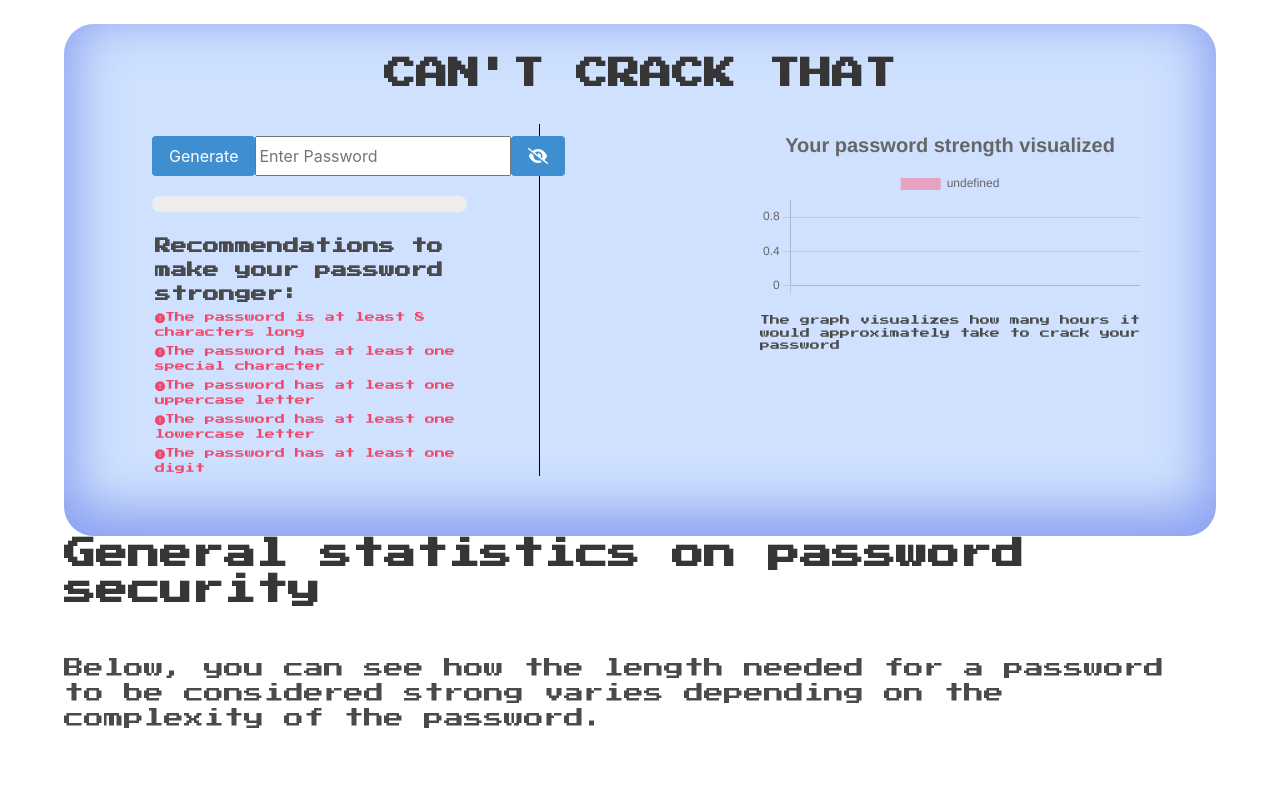
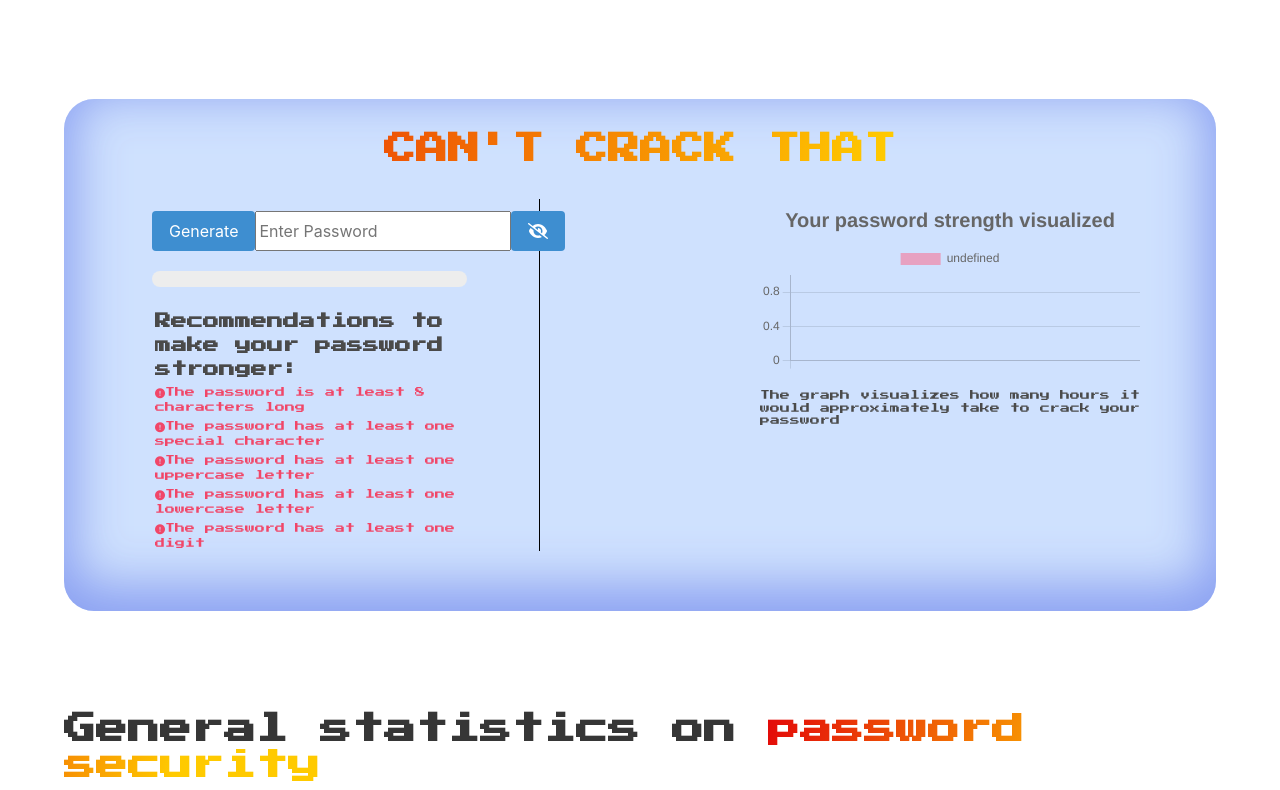
Before and after one commit to MoKhedim/conuhacks2023, a React (Create React App) app in the folder cantcrackthat/: page / in a window 1280 px wide. Shown: the top 790 px of the page. Built offline with nearby package versions, Linux system fonts and the light colour scheme.

Commit message:
css fixed

```diff
--- a/cantcrackthat/src/Components/Main.js
+++ b/cantcrackthat/src/Components/Main.js
@@ -14,7 +14,7 @@ function Main() {
     <div className="container pt-5 personal-font">
       <div className="main-container">
         <div className="our-title">
-          <h1 className="title"> CAN'T CRACK THAT </h1>
+          <h1 className="title personal-grad"> CAN'T CRACK THAT </h1>
         </div>
         <div className="parent-container">
           <div
--- a/cantcrackthat/src/Components/Stats.jsx
+++ b/cantcrackthat/src/Components/Stats.jsx
@@ -1,5 +1,5 @@
 //React component for the stats page
-import React, { Component } from 'react'
+import React, { Component } from "react";
 import {
   Chart as ChartJS,
   CategoryScale,
@@ -10,10 +10,10 @@ import {
   Tooltip,
   Legend,
   ArcElement,
-  } from 'chart.js';
-  import { Line } from 'react-chartjs-2';
-  import { Doughnut } from 'react-chartjs-2';
-  var zxcvbn = require('zxcvbn')
+} from "chart.js";
+import { Line } from "react-chartjs-2";
+import { Doughnut } from "react-chartjs-2";
+var zxcvbn = require("zxcvbn");
 
 ChartJS.register(
   CategoryScale,
@@ -31,30 +31,32 @@ export default function Stats() {
     responsive: true,
     plugins: {
       legend: {
-        position: 'top'
+        position: "top",
       },
       title: {
         display: true,
-        text: 'Days needed to crack a password by its length',
+        text: "Days needed to crack a password by its length",
         font: {
-          size: 25
-        }
+          size: 25,
+        },
       },
       options: {
         scales: {
-          x: [{
+          x: [
+            {
               scaleLabel: {
                 display: true,
-              labelString: 'Password length'
-            }
-          }],
+                labelString: "Password length",
+              },
+            },
+          ],
           y: {
             scaleLabel: {
               display: true,
-              labelString: 'Days needed to crack the password'
-            }
-          }
-        }
+              labelString: "Days needed to crack the password",
+            },
+          },
+        },
       },
     },
   };
@@ -63,53 +65,53 @@ export default function Stats() {
     responsive: true,
     plugins: {
       legend: {
-        position: 'right'
+        position: "right",
       },
       title: {
         display: true,
-        text: 'Do you use the same password for multiple accounts? in %',
+        text: "Do you use the same password for multiple accounts? in %",
         //make text bigger
         font: {
-          size: 25
-        }
+          size: 25,
         },
-      aspectRatio: 1
       },
-  }
+      aspectRatio: 1,
+    },
+  };
 
-  const labels = ['5', '6', '7', '8', '9', '10','11','12','13'];
+  const labels = ["5", "6", "7", "8", "9", "10", "11", "12", "13"];
 
-  const labelsDoughnut = ['Yes', 'No'];
+  const labelsDoughnut = ["Yes", "No"];
 
   //dataset for the graph
-
 
   const data = {
     labels,
     datasets: [
       {
-        label: 'Upper case letters only',
+        label: "Upper case letters only",
         data: [0, 0, 0, 0, 0, 1, 5],
-        borderColor: 'rgb(255, 99, 132)',
-        backgroundColor: 'rgba(255, 99, 132, 0.5)',
+        borderColor: "rgb(255, 99, 132)",
+        backgroundColor: "rgba(255, 99, 132, 0.5)",
       },
       {
-        label: 'Upper case letters and numbers',
+        label: "Upper case letters and numbers",
         data: [0, 0, 0, 0, 1, 5],
-        borderColor: 'rgb(99, 255, 132)',
-        backgroundColor: 'rgba(99, 255, 132, 0.5)',
+        borderColor: "rgb(99, 255, 132)",
+        backgroundColor: "rgba(99, 255, 132, 0.5)",
       },
       {
-        label: 'Upper case letters and lower case letters',
+        label: "Upper case letters and lower case letters",
         data: [0, 0, 0, 1, 5],
-        borderColor: 'rgb(132, 99, 255)',
-        backgroundColor: 'rgba(132, 99, 255, 0.5)',
+        borderColor: "rgb(132, 99, 255)",
+        backgroundColor: "rgba(132, 99, 255, 0.5)",
       },
       {
-        label: 'Upper case letters, lower case letters, numbers and special characters',
+        label:
+          "Upper case letters, lower case letters, numbers and special characters",
         data: [0, 0, 1, 5],
-        borderColor: 'rgb(0, 0, 255)',
-        backgroundColor: 'rgba(0, 0, 255, 0.5)',
+        borderColor: "rgb(0, 0, 255)",
+        backgroundColor: "rgba(0, 0, 255, 0.5)",
       },
     ],
   };
@@ -118,44 +120,45 @@ export default function Stats() {
     labels: labelsDoughnut,
     datasets: [
       {
-        data: [68,32],
-        borderColor: 'rgb(255, 99, 132)',
-        borderColor: 'rgba(255, 99, 132, 0.5)',
-        backgroundColor: [
-          'rgba(255, 99, 132, 0.5)',
-          'rgba(54, 162, 235, 0.2)',
-        ],
-        radius:  "70%",
+        data: [68, 32],
+        borderColor: "rgb(255, 99, 132)",
+        borderColor: "rgba(255, 99, 132, 0.5)",
+        backgroundColor: ["rgba(255, 99, 132, 0.5)", "rgba(54, 162, 235, 0.2)"],
+        radius: "70%",
       },
     ],
   };
   return (
     <div>
-          <h1 className='title'>General statistics on password security</h1>
-          <br/>
-          <h1 className='subtitle'>
+      <h1 className="title">
+        General statistics on{" "}
+        <span className="personal-grad"> password security</span>
+      </h1>
+      <br />
+      <h1 className="subtitle">
         Below, you can see how the length needed for a password to be considered
         strong varies depending on the complexity of the password.
       </h1>
-          <br/>
-            <Line options={options} data={data}/>
-            <br/>
-            <br/>
-            <br/>
-            <h1 className='title'>
-              Here you can see how a bad behaviour is common in the population.
-              The majority of people usually never alternate their passwords between
+      <br />
+      <Line options={options} data={data} />
+      <br />
+      <br />
+      <br />
+      <h1 className="title">
+        Here you can see how a bad behaviour is common in the population. The
+        majority of people usually never alternate their passwords between
         different accounts.
       </h1>
-            <Doughnut options={optionsDoughnut} data={dataDoughnut}/>
+      <Doughnut options={optionsDoughnut} data={dataDoughnut} />
       <footer className="footer">
         <div className="content has-text-centered">
           <p>
-                  <strong>CantCrackThat</strong> by <a href="#">The Next Amazon</a>. The source code is licensed by
+            <strong>CantCrackThat</strong> by <a href="#">The Next Amazon</a>.
+            The source code is licensed by
             <a href="http://opensource.org/licenses/mit-license.php"> MIT</a>.
           </p>
         </div>
       </footer>
     </div>
-    )
+  );
 }
--- a/cantcrackthat/src/Password.css
+++ b/cantcrackthat/src/Password.css
@@ -32,6 +32,8 @@ button, input {
     border-radius: 30px;
     box-shadow: inset 0 -15px 50px 10px rgba(131, 153, 239, 0.9);
     background: rgba(97, 156, 251, 0.3);
+    margin: 75px 0 100px 0;
+
 }
 
 .our-title {
@@ -40,6 +42,12 @@ button, input {
     flex-direction: column;
     text-align: center;
     height: 100px;
+}
+
+.personal-grad {
+    background: linear-gradient(105.78deg,#e30909,#ffca00 71.4%);
+    -webkit-text-fill-color: transparent;
+    -webkit-background-clip: text;
 }
 
 .parent-container {
@@ -84,6 +92,7 @@ button, input {
     left: 50%;
 }
 
+
 /* Media query for screen width less than 600px */
 @media screen and (max-width: 1000px) {
     .main-container {
```
Lines whose indentation alone changed are shown as unchanged.
